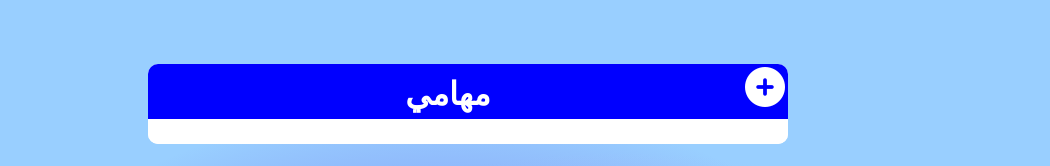
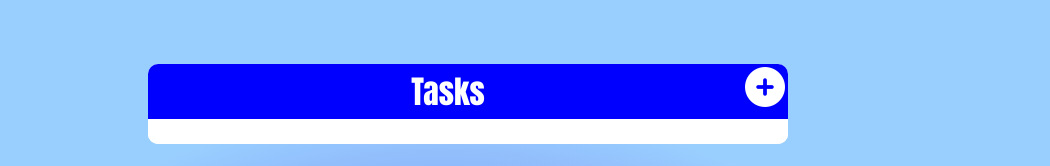
Before and after one commit to rorado/To-do--ist, a plain HTML site: page index.html in a window 1280 px wide. Shown: the top 166 px of the page, without its empty margins (172-1222 px from the left). Drawn offline with Linux system fonts and the light colour scheme; some packages are replaced by stand-ins of ours; a script that the page names is missing.

Commit message:
Update index.html

```diff
--- a/index.html
+++ b/index.html
@@ -16,7 +16,7 @@
 
         <div class="head">
             <i id="pluse" class="fa-solid fa-circle-plus" style="color: #ffffff;"></i>
-            <h1>مهامي</h1>
+            <h1>Tasks</h1>
         </div>
             <!-- <div id="task">
                 <i id="pen" class="fa-solid fa-pen-to-square" style="color: #005eff;"></i>
```
